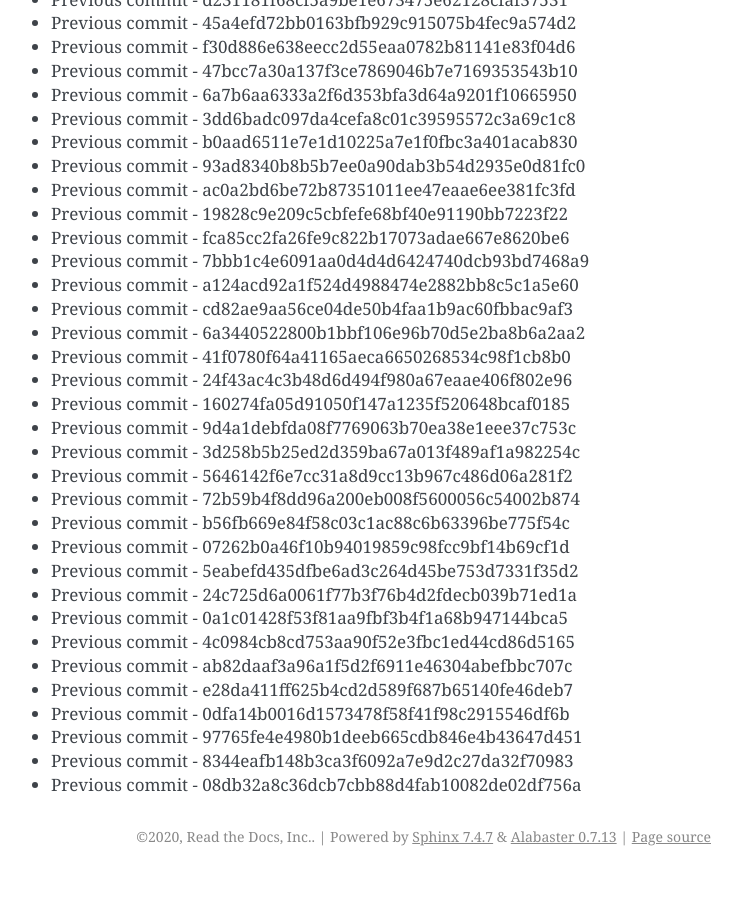
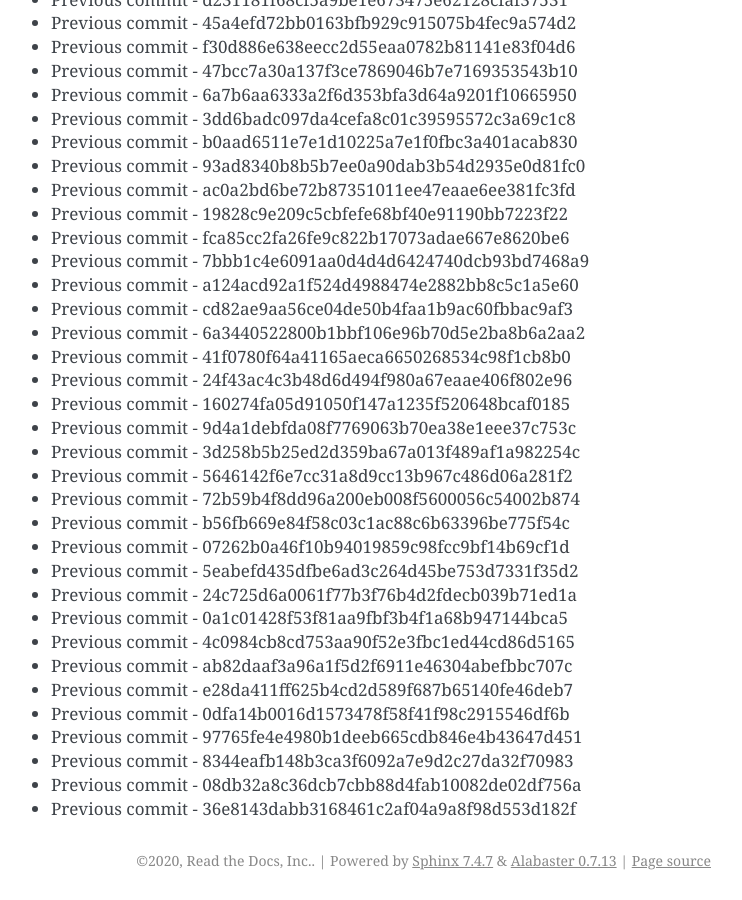
Before and after one commit to readthedocs/rtd-git-stresstest, a Sphinx documentation site: the page built from docs/updates.rst, in a window 1280 px wide and 900 px high, scrolled down 75973 px. Shown: the whole window, without its empty margins (399-1141 px from the left). Built offline with Sphinx 7.4.7, drawn with Linux system fonts in a browser that asks for light colours; before the commit the page ends 76849 px from its top, so only the background shows below that.

Commit message:
Generating commit from previous: 36e8143dabb3168461c2af04a9a8f98d553d182f

```diff
--- a/docs/updates.rst
+++ b/docs/updates.rst
@@ -3224,3 +3224,4 @@ It can be tested for any performance characteristics.
 * Previous commit - 97765fe4e4980b1deeb665cdb846e4b43647d451
 * Previous commit - 8344eafb148b3ca3f6092a7e9d2c27da32f70983
 * Previous commit - 08db32a8c36dcb7cbb88d4fab10082de02df756a
+* Previous commit - 36e8143dabb3168461c2af04a9a8f98d553d182f
```
